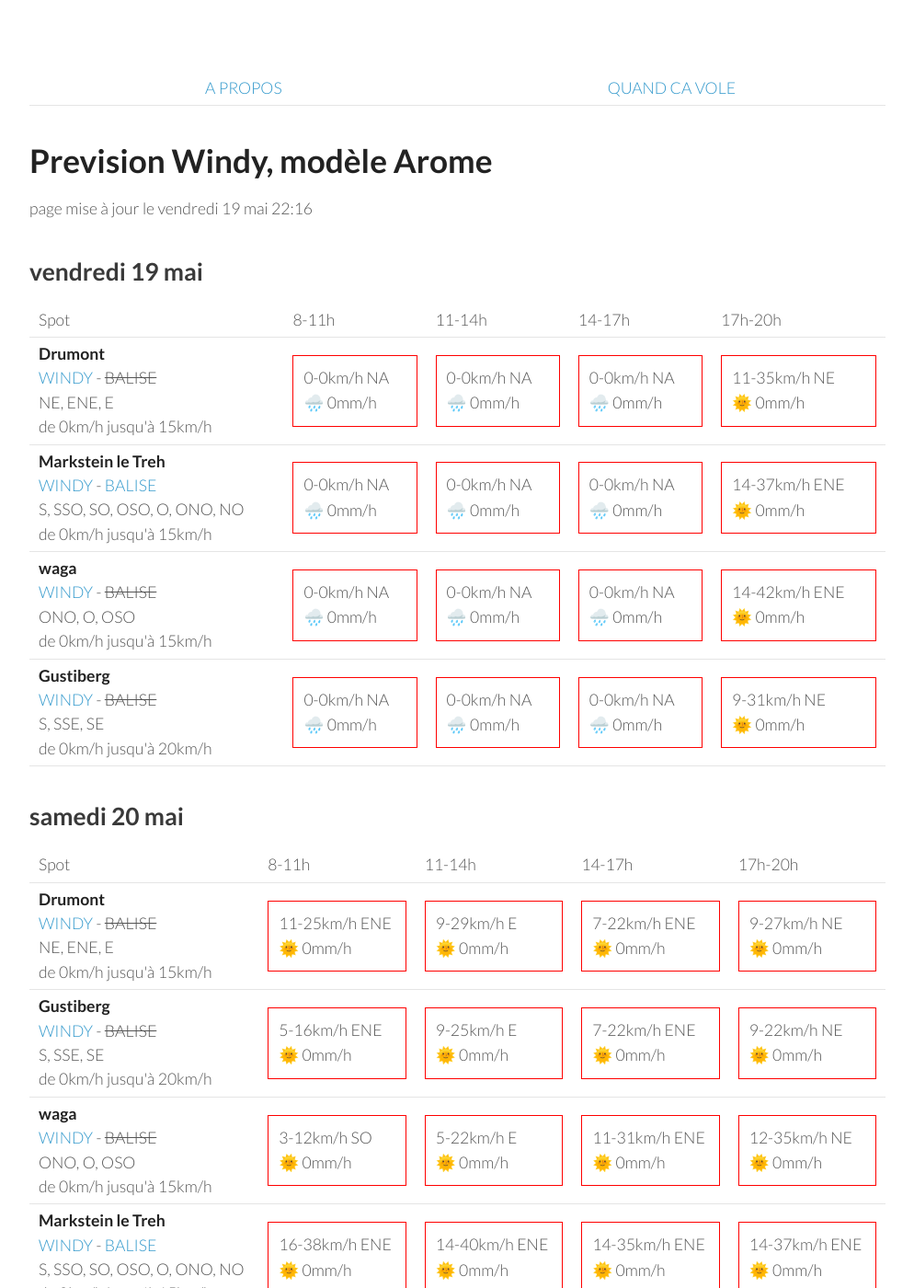
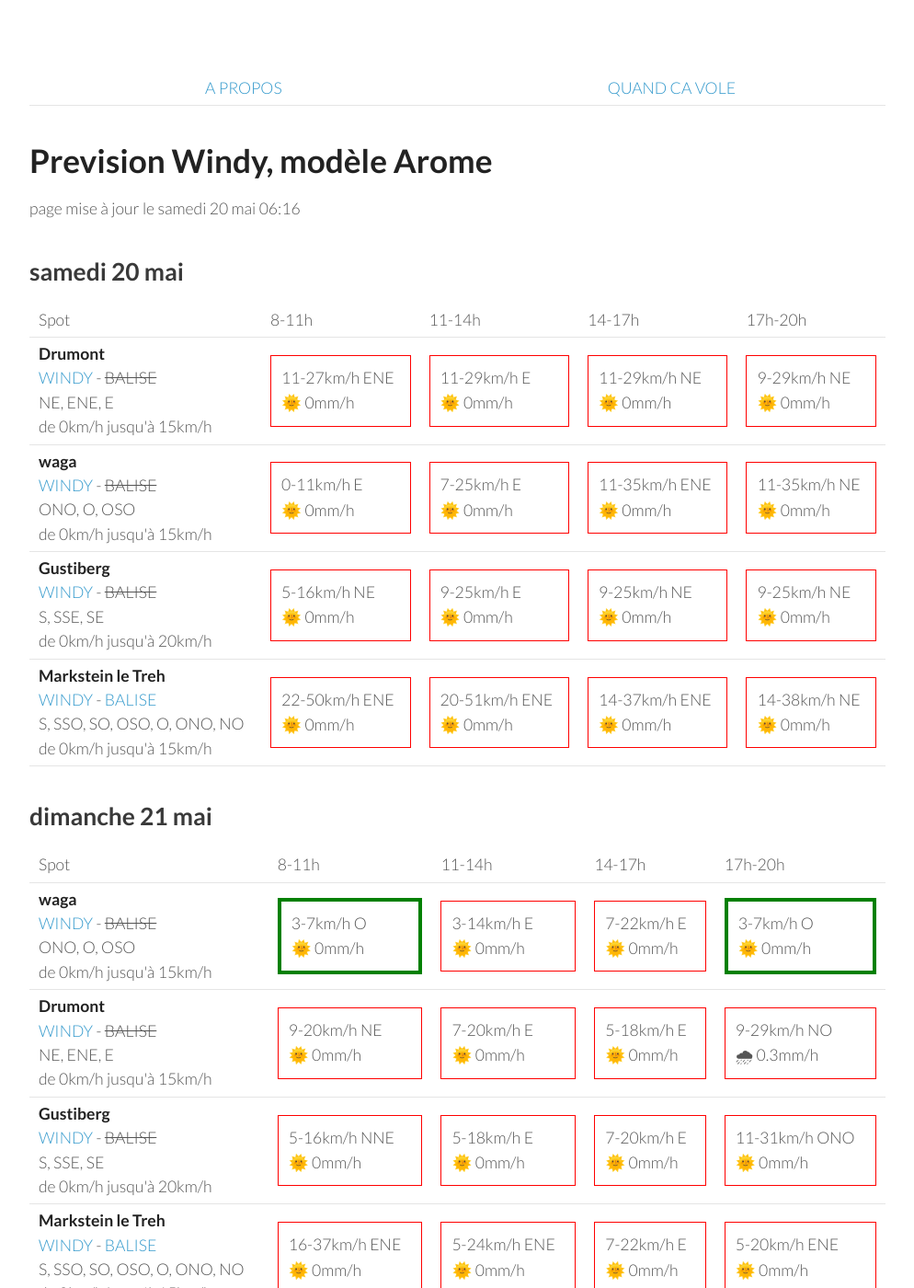
Before and after one commit to parapente-dans-le-nord/parapente-dans-le-nord.github.io, a Jekyll site: the page built from vosges.markdown, in a window 1280 px wide and 1400 px high. Shown: the whole window at 92% size, without its empty margins (26-1020 px from the left). Built offline with Jekyll 4.4.1, drawn with Linux system fonts in a browser that asks for light colours; some of the changed text lies outside the part shown.

Commit message:
update index.markdown

```diff
--- a/vosges.markdown
+++ b/vosges.markdown
@@ -7,60 +7,8 @@ title:  "Tous les spots"
 {: .links}
 
 # Prevision Windy, modèle Arome
-page mise à jour le vendredi 19 mai 22:16
+page mise à jour le samedi 20 mai 06:16
 
-## vendredi 19 mai
-
-{::nomarkdown}
-<table>
-  <tbody>
-    <tr>
-      <td>Spot</td>
-      <td>8-11h</td>
-      <td>11-14h</td>
-      <td>14-17h</td>
-      <td>17h-20h</td>
-    </tr>
-<tr>
-        <td><strong>Drumont</strong><br><a href="https://windy.com/47.898/6.919?47.687,6.919,9,m:eYYagmG">WINDY</a> - <span class="no-balise"> BALISE </span><br> <span class="vent-favorable">NE, ENE, E</span><br><span class="force-vent">de 0km/h jusqu'à 15km/h</span> </td>
-
-            <td><div class="not-flyable"><p>0-0km/h NA</p><p>🌧️ 0mm/h</p></div></td>
-            <td><div class="not-flyable"><p>0-0km/h NA</p><p>🌧️ 0mm/h</p></div></td>
-            <td><div class="not-flyable"><p>0-0km/h NA</p><p>🌧️ 0mm/h</p></div></td>
-            <td><div class="not-flyable"><p>11-35km/h NE</p><p>🌞 0mm/h</p></div></td>
-
-    </tr>
-<tr>
-        <td><strong>Markstein le Treh</strong><br><a href="https://windy.com/47.926/7.012?47.505,7.012,8,m:eY1agmQ">WINDY</a> - <span class=""><a href="http://www.balisemeteo.com/balise.php?idBalise=136">BALISE</a> </span><br> <span class="vent-favorable">S, SSO, SO, OSO, O, ONO, NO</span><br><span class="force-vent">de 0km/h jusqu'à 15km/h</span> </td>
-
-            <td><div class="not-flyable"><p>0-0km/h NA</p><p>🌧️ 0mm/h</p></div></td>
-            <td><div class="not-flyable"><p>0-0km/h NA</p><p>🌧️ 0mm/h</p></div></td>
-            <td><div class="not-flyable"><p>0-0km/h NA</p><p>🌧️ 0mm/h</p></div></td>
-            <td><div class="not-flyable"><p>14-37km/h ENE</p><p>🌞 0mm/h</p></div></td>
-
-    </tr>
-<tr>
-        <td><strong>waga</strong><br><a href="https://windy.com/47.903/6.996?47.900,6.983,15">WINDY</a> - <span class="no-balise"> BALISE </span><br> <span class="vent-favorable">ONO, O, OSO</span><br><span class="force-vent">de 0km/h jusqu'à 15km/h</span> </td>
-
-            <td><div class="not-flyable"><p>0-0km/h NA</p><p>🌧️ 0mm/h</p></div></td>
-            <td><div class="not-flyable"><p>0-0km/h NA</p><p>🌧️ 0mm/h</p></div></td>
-            <td><div class="not-flyable"><p>0-0km/h NA</p><p>🌧️ 0mm/h</p></div></td>
-            <td><div class="not-flyable"><p>14-42km/h ENE</p><p>🌞 0mm/h</p></div></td>
-
-    </tr>
-<tr>
-        <td><strong>Gustiberg</strong><br><a href="https://windy.com/47.894/6.934?47.891,6.934,15,m:eYYagmI">WINDY</a> - <span class="no-balise"> BALISE </span><br> <span class="vent-favorable">S, SSE, SE</span><br><span class="force-vent">de 0km/h jusqu'à 20km/h</span> </td>
-
-            <td><div class="not-flyable"><p>0-0km/h NA</p><p>🌧️ 0mm/h</p></div></td>
-            <td><div class="not-flyable"><p>0-0km/h NA</p><p>🌧️ 0mm/h</p></div></td>
-            <td><div class="not-flyable"><p>0-0km/h NA</p><p>🌧️ 0mm/h</p></div></td>
-            <td><div class="not-flyable"><p>9-31km/h NE</p><p>🌞 0mm/h</p></div></td>
-
-    </tr>
-
-</tbody>
-</table>
-{:/}
 ## samedi 20 mai
 
 {::nomarkdown}
@@ -76,40 +24,40 @@ page mise à jour le vendredi 19 mai 22:16
 <tr>
         <td><strong>Drumont</strong><br><a href="https://windy.com/47.898/6.919?47.687,6.919,9,m:eYYagmG">WINDY</a> - <span class="no-balise"> BALISE </span><br> <span class="vent-favorable">NE, ENE, E</span><br><span class="force-vent">de 0km/h jusqu'à 15km/h</span> </td>
 
-            <td><div class="not-flyable"><p>11-25km/h ENE</p><p>🌞 0mm/h</p></div></td>
-            <td><div class="not-flyable"><p>9-29km/h E</p><p>🌞 0mm/h</p></div></td>
-            <td><div class="not-flyable"><p>7-22km/h ENE</p><p>🌞 0mm/h</p></div></td>
-            <td><div class="not-flyable"><p>9-27km/h NE</p><p>🌞 0mm/h</p></div></td>
+            <td><div class="not-flyable"><p>11-27km/h ENE</p><p>🌞 0mm/h</p></div></td>
+            <td><div class="not-flyable"><p>11-29km/h E</p><p>🌞 0mm/h</p></div></td>
+            <td><div class="not-flyable"><p>11-29km/h NE</p><p>🌞 0mm/h</p></div></td>
+            <td><div class="not-flyable"><p>9-29km/h NE</p><p>🌞 0mm/h</p></div></td>
+
+
+    </tr>
+<tr>
+        <td><strong>waga</strong><br><a href="https://windy.com/47.903/6.996?47.900,6.983,15">WINDY</a> - <span class="no-balise"> BALISE </span><br> <span class="vent-favorable">ONO, O, OSO</span><br><span class="force-vent">de 0km/h jusqu'à 15km/h</span> </td>
+
+            <td><div class="not-flyable"><p>0-11km/h E</p><p>🌞 0mm/h</p></div></td>
+            <td><div class="not-flyable"><p>7-25km/h E</p><p>🌞 0mm/h</p></div></td>
+            <td><div class="not-flyable"><p>11-35km/h ENE</p><p>🌞 0mm/h</p></div></td>
+            <td><div class="not-flyable"><p>11-35km/h NE</p><p>🌞 0mm/h</p></div></td>
 
 
     </tr>
 <tr>
         <td><strong>Gustiberg</strong><br><a href="https://windy.com/47.894/6.934?47.891,6.934,15,m:eYYagmI">WINDY</a> - <span class="no-balise"> BALISE </span><br> <span class="vent-favorable">S, SSE, SE</span><br><span class="force-vent">de 0km/h jusqu'à 20km/h</span> </td>
 
-            <td><div class="not-flyable"><p>5-16km/h ENE</p><p>🌞 0mm/h</p></div></td>
+            <td><div class="not-flyable"><p>5-16km/h NE</p><p>🌞 0mm/h</p></div></td>
             <td><div class="not-flyable"><p>9-25km/h E</p><p>🌞 0mm/h</p></div></td>
-            <td><div class="not-flyable"><p>7-22km/h ENE</p><p>🌞 0mm/h</p></div></td>
-            <td><div class="not-flyable"><p>9-22km/h NE</p><p>🌞 0mm/h</p></div></td>
-
-
-    </tr>
-<tr>
-        <td><strong>waga</strong><br><a href="https://windy.com/47.903/6.996?47.900,6.983,15">WINDY</a> - <span class="no-balise"> BALISE </span><br> <span class="vent-favorable">ONO, O, OSO</span><br><span class="force-vent">de 0km/h jusqu'à 15km/h</span> </td>
-
-            <td><div class="not-flyable"><p>3-12km/h SO</p><p>🌞 0mm/h</p></div></td>
-            <td><div class="not-flyable"><p>5-22km/h E</p><p>🌞 0mm/h</p></div></td>
-            <td><div class="not-flyable"><p>11-31km/h ENE</p><p>🌞 0mm/h</p></div></td>
-            <td><div class="not-flyable"><p>12-35km/h NE</p><p>🌞 0mm/h</p></div></td>
+            <td><div class="not-flyable"><p>9-25km/h NE</p><p>🌞 0mm/h</p></div></td>
+            <td><div class="not-flyable"><p>9-25km/h NE</p><p>🌞 0mm/h</p></div></td>
 
 
     </tr>
 <tr>
         <td><strong>Markstein le Treh</strong><br><a href="https://windy.com/47.926/7.012?47.505,7.012,8,m:eY1agmQ">WINDY</a> - <span class=""><a href="http://www.balisemeteo.com/balise.php?idBalise=136">BALISE</a> </span><br> <span class="vent-favorable">S, SSO, SO, OSO, O, ONO, NO</span><br><span class="force-vent">de 0km/h jusqu'à 15km/h</span> </td>
 
-            <td><div class="not-flyable"><p>16-38km/h ENE</p><p>🌞 0mm/h</p></div></td>
-            <td><div class="not-flyable"><p>14-40km/h ENE</p><p>🌞 0mm/h</p></div></td>
-            <td><div class="not-flyable"><p>14-35km/h ENE</p><p>🌞 0mm/h</p></div></td>
+            <td><div class="not-flyable"><p>22-50km/h ENE</p><p>🌞 0mm/h</p></div></td>
+            <td><div class="not-flyable"><p>20-51km/h ENE</p><p>🌞 0mm/h</p></div></td>
             <td><div class="not-flyable"><p>14-37km/h ENE</p><p>🌞 0mm/h</p></div></td>
+            <td><div class="not-flyable"><p>14-38km/h NE</p><p>🌞 0mm/h</p></div></td>
 
 
     </tr>
@@ -133,19 +81,19 @@ page mise à jour le vendredi 19 mai 22:16
         <td><strong>waga</strong><br><a href="https://windy.com/47.903/6.996?47.900,6.983,15">WINDY</a> - <span class="no-balise"> BALISE </span><br> <span class="vent-favorable">ONO, O, OSO</span><br><span class="force-vent">de 0km/h jusqu'à 15km/h</span> </td>
 
             <td><div class="flyable"><p>3-7km/h O</p><p>🌞 0mm/h</p></div></td>
-            <td><div class="not-flyable"><p>7-25km/h E</p><p>🌞 0mm/h</p></div></td>
-            <td><div class="not-flyable"><p>7-27km/h E</p><p>🌧 0.4mm/h</p></div></td>
-            <td><div class="not-flyable"><p>7-25km/h E</p><p>🌧 0.3mm/h</p></div></td>
+            <td><div class="not-flyable"><p>3-14km/h E</p><p>🌞 0mm/h</p></div></td>
+            <td><div class="not-flyable"><p>7-22km/h E</p><p>🌞 0mm/h</p></div></td>
+            <td><div class="flyable"><p>3-7km/h O</p><p>🌞 0mm/h</p></div></td>
 
 
     </tr>
 <tr>
         <td><strong>Drumont</strong><br><a href="https://windy.com/47.898/6.919?47.687,6.919,9,m:eYYagmG">WINDY</a> - <span class="no-balise"> BALISE </span><br> <span class="vent-favorable">NE, ENE, E</span><br><span class="force-vent">de 0km/h jusqu'à 15km/h</span> </td>
 
-            <td><div class="not-flyable"><p>7-20km/h NE</p><p>🌞 0mm/h</p></div></td>
-            <td><div class="not-flyable"><p>7-24km/h E</p><p>🌞 0mm/h</p></div></td>
-            <td><div class="not-flyable"><p>5-24km/h E</p><p>🌞 0mm/h</p></div></td>
-            <td><div class="not-flyable"><p>7-27km/h NO</p><p>🌧 3.4mm/h</p></div></td>
+            <td><div class="not-flyable"><p>9-20km/h NE</p><p>🌞 0mm/h</p></div></td>
+            <td><div class="not-flyable"><p>7-20km/h E</p><p>🌞 0mm/h</p></div></td>
+            <td><div class="not-flyable"><p>5-18km/h E</p><p>🌞 0mm/h</p></div></td>
+            <td><div class="not-flyable"><p>9-29km/h NO</p><p>🌧 0.3mm/h</p></div></td>
 
 
     </tr>
@@ -153,9 +101,9 @@ page mise à jour le vendredi 19 mai 22:16
         <td><strong>Gustiberg</strong><br><a href="https://windy.com/47.894/6.934?47.891,6.934,15,m:eYYagmI">WINDY</a> - <span class="no-balise"> BALISE </span><br> <span class="vent-favorable">S, SSE, SE</span><br><span class="force-vent">de 0km/h jusqu'à 20km/h</span> </td>
 
             <td><div class="not-flyable"><p>5-16km/h NNE</p><p>🌞 0mm/h</p></div></td>
-            <td><div class="not-flyable"><p>7-22km/h E</p><p>🌞 0mm/h</p></div></td>
-            <td><div class="not-flyable"><p>7-25km/h E</p><p>🌧 0.3mm/h</p></div></td>
-            <td><div class="not-flyable"><p>5-22km/h ENE</p><p>🌧 0.2mm/h</p></div></td>
+            <td><div class="not-flyable"><p>5-18km/h E</p><p>🌞 0mm/h</p></div></td>
+            <td><div class="not-flyable"><p>7-20km/h E</p><p>🌞 0mm/h</p></div></td>
+            <td><div class="not-flyable"><p>11-31km/h ONO</p><p>🌞 0mm/h</p></div></td>
 
 
     </tr>
@@ -163,9 +111,9 @@ page mise à jour le vendredi 19 mai 22:16
         <td><strong>Markstein le Treh</strong><br><a href="https://windy.com/47.926/7.012?47.505,7.012,8,m:eY1agmQ">WINDY</a> - <span class=""><a href="http://www.balisemeteo.com/balise.php?idBalise=136">BALISE</a> </span><br> <span class="vent-favorable">S, SSO, SO, OSO, O, ONO, NO</span><br><span class="force-vent">de 0km/h jusqu'à 15km/h</span> </td>
 
             <td><div class="not-flyable"><p>16-37km/h ENE</p><p>🌞 0mm/h</p></div></td>
-            <td><div class="not-flyable"><p>7-25km/h E</p><p>🌞 0mm/h</p></div></td>
-            <td><div class="not-flyable"><p>7-27km/h ENE</p><p>🌧 0.4mm/h</p></div></td>
-            <td><div class="not-flyable"><p>7-25km/h ENE</p><p>🌧 0.3mm/h</p></div></td>
+            <td><div class="not-flyable"><p>5-24km/h ENE</p><p>🌞 0mm/h</p></div></td>
+            <td><div class="not-flyable"><p>7-22km/h E</p><p>🌞 0mm/h</p></div></td>
+            <td><div class="not-flyable"><p>5-20km/h ENE</p><p>🌞 0mm/h</p></div></td>
 
 
     </tr>
@@ -188,20 +136,30 @@ page mise à jour le vendredi 19 mai 22:16
 <tr>
         <td><strong>Markstein le Treh</strong><br><a href="https://windy.com/47.926/7.012?47.505,7.012,8,m:eY1agmQ">WINDY</a> - <span class=""><a href="http://www.balisemeteo.com/balise.php?idBalise=136">BALISE</a> </span><br> <span class="vent-favorable">S, SSO, SO, OSO, O, ONO, NO</span><br><span class="force-vent">de 0km/h jusqu'à 15km/h</span> </td>
 
-            <td><div class="flyable"><p>1-9km/h NO</p><p>🌞 0mm/h</p></div></td>
-            <td><div class="not-flyable"><p>1-14km/h E</p><p>🌧 0.5mm/h</p></div></td>
-            <td><div class="not-flyable"><p>1-18km/h NNO</p><p>🌧 4.1mm/h</p></div></td>
-            <td><div class="not-flyable"><p>3-20km/h NO</p><p>🌧 6mm/h</p></div></td>
+            <td><div class="flyable"><p>0-7km/h NO</p><p>🌞 0mm/h</p></div></td>
+            <td><div class="not-flyable"><p>1-12km/h SE</p><p>🌧 0.4mm/h</p></div></td>
+            <td><div class="not-flyable"><p>3-22km/h O</p><p>🌧 12mm/h</p></div></td>
+            <td><div class="not-flyable"><p>5-20km/h N</p><p>🌧 1.2mm/h</p></div></td>
 
 
     </tr>
 <tr>
         <td><strong>waga</strong><br><a href="https://windy.com/47.903/6.996?47.900,6.983,15">WINDY</a> - <span class="no-balise"> BALISE </span><br> <span class="vent-favorable">ONO, O, OSO</span><br><span class="force-vent">de 0km/h jusqu'à 15km/h</span> </td>
 
-            <td><div class="not-flyable"><p>1-9km/h NNO</p><p>🌞 0mm/h</p></div></td>
-            <td><div class="not-flyable"><p>1-14km/h E</p><p>🌧 0.5mm/h</p></div></td>
-            <td><div class="not-flyable"><p>0-18km/h ONO</p><p>🌧 4.5mm/h</p></div></td>
-            <td><div class="not-flyable"><p>1-18km/h NO</p><p>🌧 6mm/h</p></div></td>
+            <td><div class="not-flyable"><p>1-7km/h NNO</p><p>🌞 0mm/h</p></div></td>
+            <td><div class="not-flyable"><p>1-12km/h SSE</p><p>🌧 0.4mm/h</p></div></td>
+            <td><div class="not-flyable"><p>3-22km/h O</p><p>🌧 14mm/h</p></div></td>
+            <td><div class="not-flyable"><p>5-20km/h N</p><p>🌧 0.5mm/h</p></div></td>
+
+
+    </tr>
+<tr>
+        <td><strong>Drumont</strong><br><a href="https://windy.com/47.898/6.919?47.687,6.919,9,m:eYYagmG">WINDY</a> - <span class="no-balise"> BALISE </span><br> <span class="vent-favorable">NE, ENE, E</span><br><span class="force-vent">de 0km/h jusqu'à 15km/h</span> </td>
+
+            <td><div class="not-flyable"><p>1-7km/h NNE</p><p>🌞 0mm/h</p></div></td>
+            <td><div class="not-flyable"><p>1-14km/h ONO</p><p>🌧 0.4mm/h</p></div></td>
+            <td><div class="not-flyable"><p>1-24km/h NNO</p><p>🌧 13mm/h</p></div></td>
+            <td><div class="not-flyable"><p>5-22km/h N</p><p>🌧 1.3mm/h</p></div></td>
 
 
     </tr>
@@ -209,19 +167,9 @@ page mise à jour le vendredi 19 mai 22:16
         <td><strong>Gustiberg</strong><br><a href="https://windy.com/47.894/6.934?47.891,6.934,15,m:eYYagmI">WINDY</a> - <span class="no-balise"> BALISE </span><br> <span class="vent-favorable">S, SSE, SE</span><br><span class="force-vent">de 0km/h jusqu'à 20km/h</span> </td>
 
             <td><div class="not-flyable"><p>1-7km/h N</p><p>🌞 0mm/h</p></div></td>
-            <td><div class="not-flyable"><p>1-14km/h NNE</p><p>🌧 0.5mm/h</p></div></td>
-            <td><div class="not-flyable"><p>1-20km/h O</p><p>🌧 4.5mm/h</p></div></td>
-            <td><div class="not-flyable"><p>3-20km/h NO</p><p>🌧 4.5mm/h</p></div></td>
-
-
-    </tr>
-<tr>
-        <td><strong>Drumont</strong><br><a href="https://windy.com/47.898/6.919?47.687,6.919,9,m:eYYagmG">WINDY</a> - <span class="no-balise"> BALISE </span><br> <span class="vent-favorable">NE, ENE, E</span><br><span class="force-vent">de 0km/h jusqu'à 15km/h</span> </td>
-
-            <td><div class="not-flyable"><p>1-7km/h NNO</p><p>🌞 0mm/h</p></div></td>
-            <td><div class="not-flyable"><p>1-16km/h N</p><p>🌧 1.3mm/h</p></div></td>
-            <td><div class="not-flyable"><p>3-20km/h N</p><p>🌧 6mm/h</p></div></td>
-            <td><div class="not-flyable"><p>5-20km/h ONO</p><p>🌧 8mm/h</p></div></td>
+            <td><div class="not-flyable"><p>1-14km/h O</p><p>🌧 0.4mm/h</p></div></td>
+            <td><div class="not-flyable"><p>1-22km/h NO</p><p>🌧 13mm/h</p></div></td>
+            <td><div class="not-flyable"><p>5-22km/h N</p><p>🌧 1.1mm/h</p></div></td>
 
 
     </tr>
@@ -244,39 +192,39 @@ page mise à jour le vendredi 19 mai 22:16
 <tr>
         <td><strong>Drumont</strong><br><a href="https://windy.com/47.898/6.919?47.687,6.919,9,m:eYYagmG">WINDY</a> - <span class="no-balise"> BALISE </span><br> <span class="vent-favorable">NE, ENE, E</span><br><span class="force-vent">de 0km/h jusqu'à 15km/h</span> </td>
 
-            <td><div class="not-flyable"><p>5-16km/h NNE</p><p>🌞 0mm/h</p></div></td>
-            <td><div class="not-flyable"><p>7-22km/h NE</p><p>🌧 0.4mm/h</p></div></td>
-            <td><div class="not-flyable"><p>11-29km/h N</p><p>🌧 6mm/h</p></div></td>
-            <td><div class="not-flyable"><p>12-33km/h N</p><p>🌧 1.4mm/h</p></div></td>
+            <td><div class="not-flyable"><p>7-18km/h N</p><p>🌞 0mm/h</p></div></td>
+            <td><div class="not-flyable"><p>9-24km/h NNE</p><p>🌧 0.2mm/h</p></div></td>
+            <td><div class="not-flyable"><p>11-29km/h N</p><p>🌧 0.3mm/h</p></div></td>
+            <td><div class="not-flyable"><p>12-35km/h NNE</p><p>🌧 0.2mm/h</p></div></td>
 
 
     </tr>
 <tr>
         <td><strong>Gustiberg</strong><br><a href="https://windy.com/47.894/6.934?47.891,6.934,15,m:eYYagmI">WINDY</a> - <span class="no-balise"> BALISE </span><br> <span class="vent-favorable">S, SSE, SE</span><br><span class="force-vent">de 0km/h jusqu'à 20km/h</span> </td>
 
-            <td><div class="not-flyable"><p>7-20km/h NNE</p><p>🌞 0mm/h</p></div></td>
-            <td><div class="not-flyable"><p>7-24km/h NNE</p><p>🌧 0.3mm/h</p></div></td>
+            <td><div class="not-flyable"><p>5-18km/h N</p><p>🌞 0mm/h</p></div></td>
+            <td><div class="not-flyable"><p>9-24km/h NNE</p><p>🌧 0.2mm/h</p></div></td>
             <td><div class="not-flyable"><p>11-29km/h NNE</p><p>🌧 0.3mm/h</p></div></td>
             <td><div class="not-flyable"><p>12-35km/h NNE</p><p>🌧 0.3mm/h</p></div></td>
 
 
     </tr>
 <tr>
-        <td><strong>Markstein le Treh</strong><br><a href="https://windy.com/47.926/7.012?47.505,7.012,8,m:eY1agmQ">WINDY</a> - <span class=""><a href="http://www.balisemeteo.com/balise.php?idBalise=136">BALISE</a> </span><br> <span class="vent-favorable">S, SSO, SO, OSO, O, ONO, NO</span><br><span class="force-vent">de 0km/h jusqu'à 15km/h</span> </td>
+        <td><strong>waga</strong><br><a href="https://windy.com/47.903/6.996?47.900,6.983,15">WINDY</a> - <span class="no-balise"> BALISE </span><br> <span class="vent-favorable">ONO, O, OSO</span><br><span class="force-vent">de 0km/h jusqu'à 15km/h</span> </td>
 
-            <td><div class="not-flyable"><p>7-20km/h NNE</p><p>🌞 0mm/h</p></div></td>
-            <td><div class="not-flyable"><p>9-25km/h NE</p><p>🌧 0.4mm/h</p></div></td>
-            <td><div class="not-flyable"><p>11-29km/h NNE</p><p>🌧 0.3mm/h</p></div></td>
+            <td><div class="not-flyable"><p>5-18km/h N</p><p>🌞 0mm/h</p></div></td>
+            <td><div class="not-flyable"><p>7-24km/h NNE</p><p>🌧 0.3mm/h</p></div></td>
+            <td><div class="not-flyable"><p>9-29km/h NNE</p><p>🌧 0.3mm/h</p></div></td>
             <td><div class="not-flyable"><p>12-35km/h NNE</p><p>🌧 0.4mm/h</p></div></td>
 
 
     </tr>
 <tr>
-        <td><strong>waga</strong><br><a href="https://windy.com/47.903/6.996?47.900,6.983,15">WINDY</a> - <span class="no-balise"> BALISE </span><br> <span class="vent-favorable">ONO, O, OSO</span><br><span class="force-vent">de 0km/h jusqu'à 15km/h</span> </td>
+        <td><strong>Markstein le Treh</strong><br><a href="https://windy.com/47.926/7.012?47.505,7.012,8,m:eY1agmQ">WINDY</a> - <span class=""><a href="http://www.balisemeteo.com/balise.php?idBalise=136">BALISE</a> </span><br> <span class="vent-favorable">S, SSO, SO, OSO, O, ONO, NO</span><br><span class="force-vent">de 0km/h jusqu'à 15km/h</span> </td>
 
-            <td><div class="not-flyable"><p>5-20km/h NNE</p><p>🌞 0mm/h</p></div></td>
-            <td><div class="not-flyable"><p>7-25km/h NE</p><p>🌧 0.3mm/h</p></div></td>
-            <td><div class="not-flyable"><p>9-29km/h NNE</p><p>🌧 0.3mm/h</p></div></td>
+            <td><div class="not-flyable"><p>5-18km/h N</p><p>🌧 0.2mm/h</p></div></td>
+            <td><div class="not-flyable"><p>7-24km/h NNE</p><p>🌧 0.4mm/h</p></div></td>
+            <td><div class="not-flyable"><p>11-29km/h NNE</p><p>🌧 0.3mm/h</p></div></td>
             <td><div class="not-flyable"><p>12-35km/h NNE</p><p>🌧 0.4mm/h</p></div></td>
 
 
@@ -300,10 +248,10 @@ page mise à jour le vendredi 19 mai 22:16
 <tr>
         <td><strong>Drumont</strong><br><a href="https://windy.com/47.898/6.919?47.687,6.919,9,m:eYYagmG">WINDY</a> - <span class="no-balise"> BALISE </span><br> <span class="vent-favorable">NE, ENE, E</span><br><span class="force-vent">de 0km/h jusqu'à 15km/h</span> </td>
 
-            <td><div class="not-flyable"><p>12-31km/h NE</p><p>🌞 0mm/h</p></div></td>
-            <td><div class="not-flyable"><p>9-31km/h NE</p><p>🌞 0mm/h</p></div></td>
-            <td><div class="not-flyable"><p>9-27km/h NE</p><p>🌧 0.2mm/h</p></div></td>
-            <td><div class="not-flyable"><p>9-29km/h NE</p><p>🌧 0.3mm/h</p></div></td>
+            <td><div class="not-flyable"><p>12-33km/h ENE</p><p>🌞 0mm/h</p></div></td>
+            <td><div class="not-flyable"><p>9-35km/h ENE</p><p>🌞 0mm/h</p></div></td>
+            <td><div class="not-flyable"><p>7-27km/h ENE</p><p>🌞 0mm/h</p></div></td>
+            <td><div class="not-flyable"><p>11-29km/h NE</p><p>🌞 0mm/h</p></div></td>
 
 
     </tr>
```
